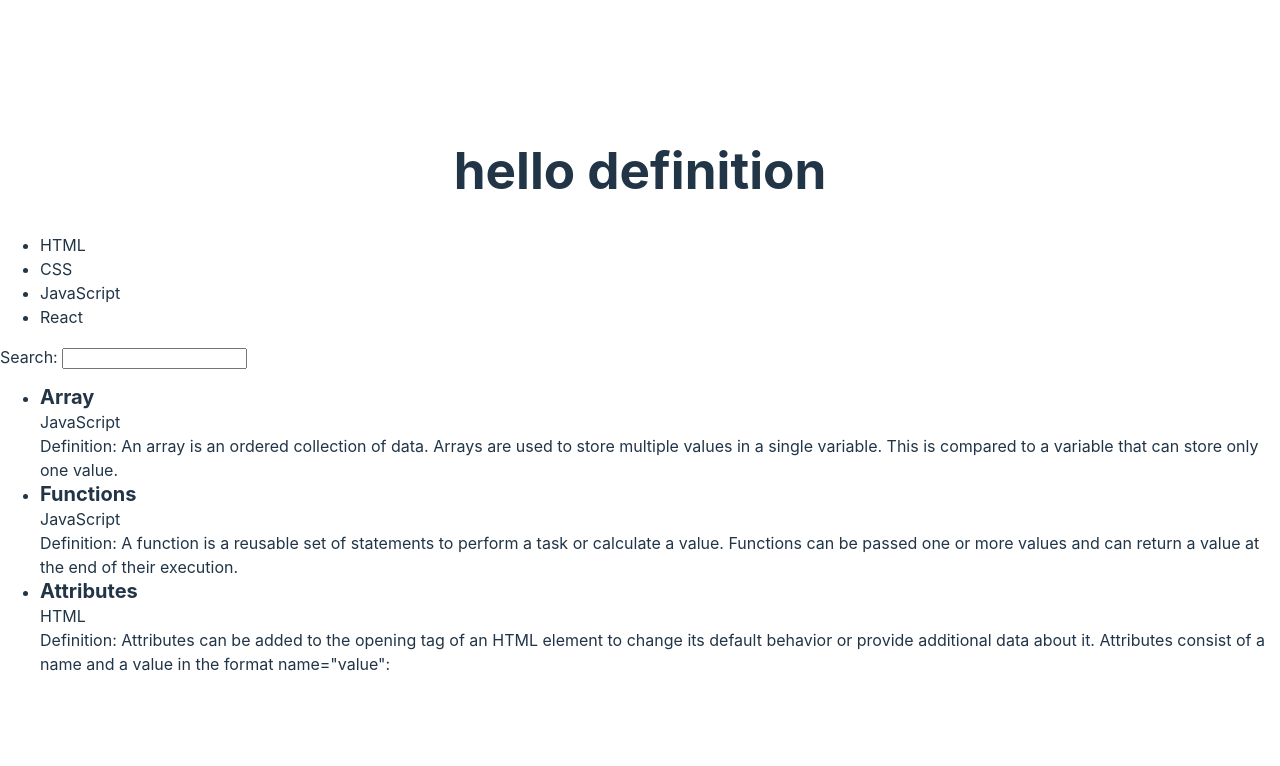
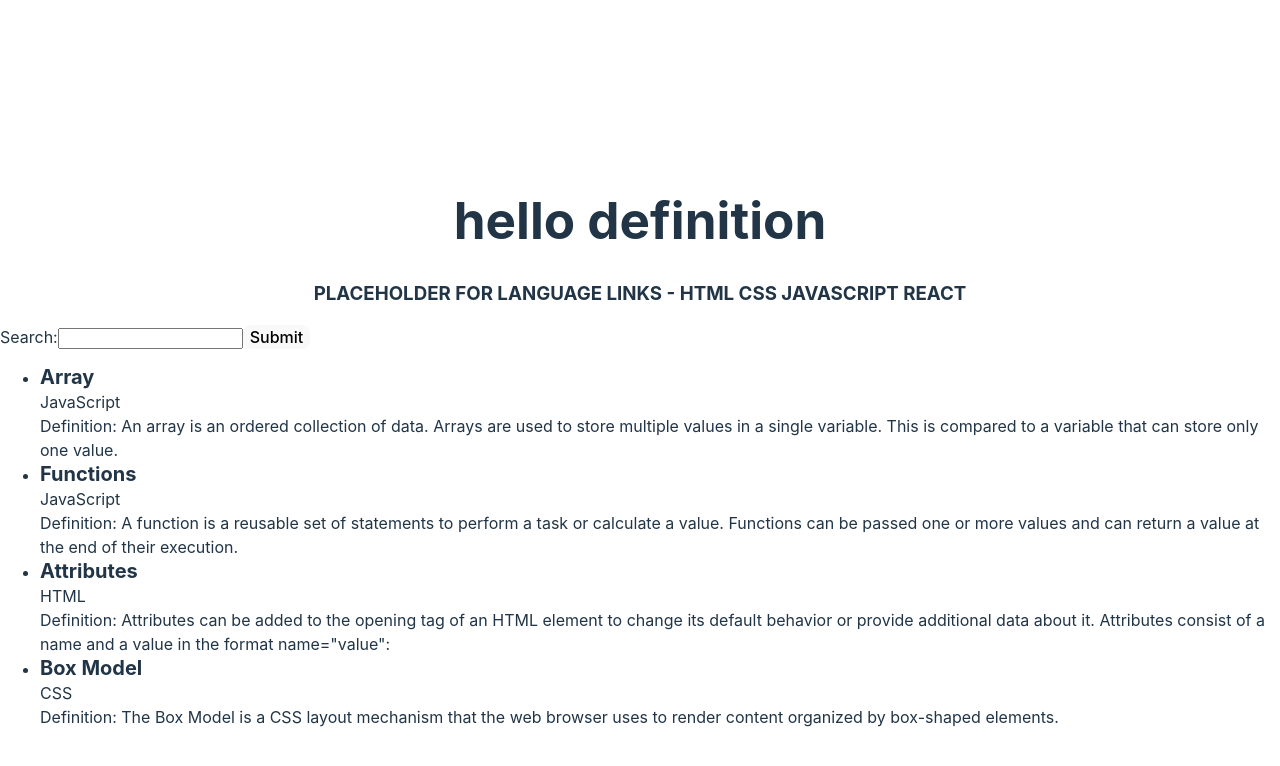
Before and after one commit to Emsley1d/hello-definition, a React (Vite) app: page / in a window 1280 px wide. Shown: the top 766 px of the page. Built offline with nearby package versions, Linux system fonts and the light colour scheme.

Commit message:
small updates to app.jsx/index.css

```diff
--- a/src/App.jsx
+++ b/src/App.jsx
@@ -7,15 +7,14 @@ const title = {
 const App = () => {
   return (
     <div>
+
       <h1 className="title">{title.name}</h1>
-      <ul>
-        <li>HTML</li>
-        <li>CSS</li>
-        <li>JavaScript</li>
-        <li>React</li>
-      </ul>
-      <label htmlFor="search">Search: </label>
-      <input className="search" type="text"></input>
+      <h3 className="links">PLACEHOLDER FOR LANGUAGE LINKS - HTML CSS JAVASCRIPT REACT</h3>
+      <span id="searchBar">
+      <label htmlFor="search">Search:</label>
+      <input type="text"></input><button>Submit</button>
+      </span>
+
       <ul>
         {searchableWords.map(function (item) {
           return (
@@ -33,6 +32,8 @@ const App = () => {
   );
 };
 
+
+// PSUEDO DATA
 const searchableWords = [
 
   {
@@ -56,6 +57,13 @@ const searchableWords = [
       'Attributes can be added to the opening tag of an HTML element to change its default behavior or provide additional data about it. Attributes consist of a name and a value in the format name="value":',
     objectID: 2,
   },
+  {
+    word: "Box Model",
+    language: "CSS",
+    definition:
+      'The Box Model is a CSS layout mechanism that the web browser uses to render content organized by box-shaped elements.',
+    objectID: 3,
+  },
 ];
 
 export default App;
--- a/src/index.css
+++ b/src/index.css
@@ -40,7 +40,7 @@ h1 {
 button {
   border-radius: 8px;
   border: 1px solid transparent;
-  padding: 0.6em 1.2em;
+  /* padding: 0.6em 1.2em; */
   font-size: 1em;
   font-weight: 500;
   font-family: inherit;
@@ -69,9 +69,17 @@ button:focus-visible {
   }
 }
 
+.links {
+  text-align: center;
+}
+
+#searchBar {
+  text-align: center;
+}
 
 .title {
   text-align: center;
+  padding-top: 2em;
 }
 
 .word {
```
